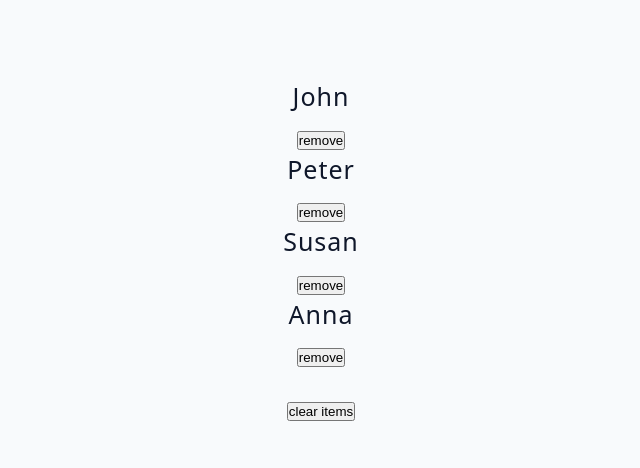
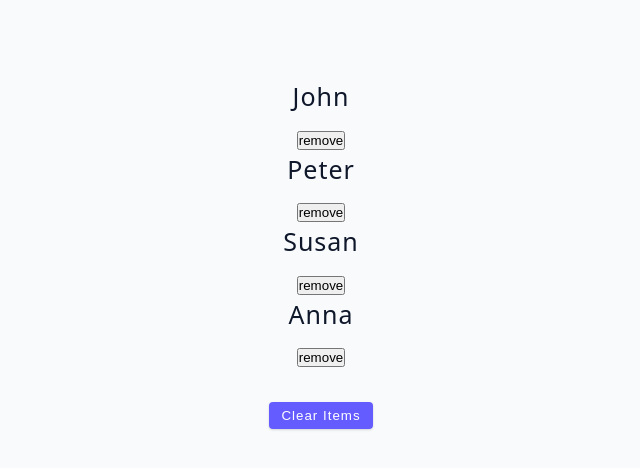
Before and after one commit to isnendyankp/advancedreact, a React (Vite) app: page / in a window 1280 px wide. Shown: the top 468 px of the page, without its empty margins (319-959 px from the left). Built offline with nearby package versions, Linux system fonts and the light colour scheme.

Commit message:
UseState Array Example-complete: add styling on button clear items

```diff
--- a/src/tutorial/01-useState/starter/03-useState-array.jsx
+++ b/src/tutorial/01-useState/starter/03-useState-array.jsx
@@ -17,7 +17,7 @@ const clearAllItems = () =>{}
           </div>
         );
       })}
-      <button type="button" style={{ marginTop: '2rem'}}>
+      <button type="button" style={{ marginTop: '2rem'}} className="btn">
         clear items
       </button>
     </div>
```
